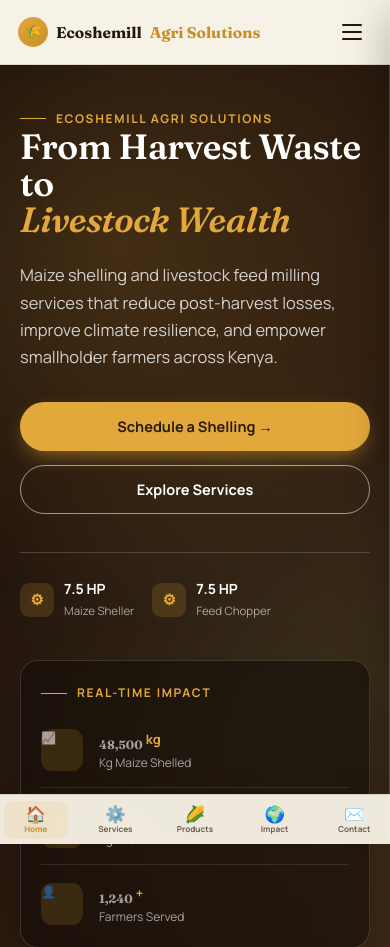
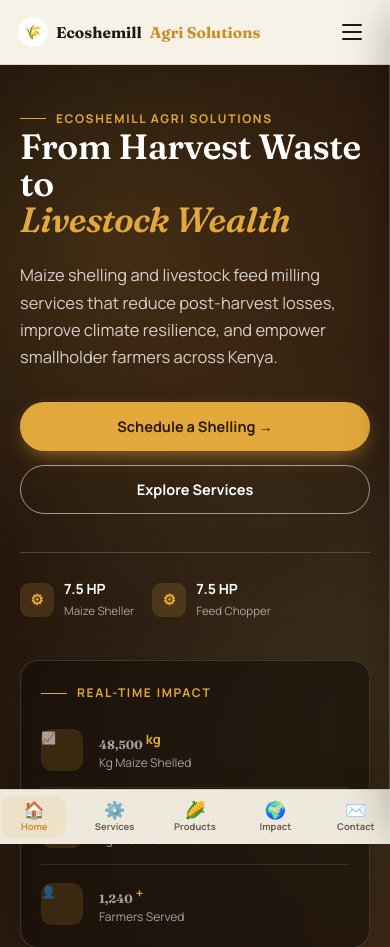
Before and after one commit to Rockvictor/My-project, a plain HTML site: page index.html in a window 390 px wide. Shown: the top 947 px of the page. Drawn offline with Linux system fonts and the light colour scheme.

Commit message:
logo color

```diff
--- a/index.html
+++ b/index.html
@@ -81,7 +81,7 @@
       <div class="step-card">
         <div class="step-media">
           <span class="step-tag">Step 01</span>
-          <img src="https://images.unsplash.com/photo-1601472244926-1de84e69b7e8?q=80&w=800&auto=format&fit=crop" alt="Maize shelling">
+          <img src="https://static.wixstatic.com/media/b9a05c_480f570ef8fc4320bede67f602504356~mv2.jpg/v1/fill/w_505,h_607,al_c,q_80,enc_avif,quality_auto/b9a05c_480f570ef8fc4320bede67f602504356~mv2.jpg" alt="Maize shelling">
         </div>
         <div class="step-body">
           <h3>Maize Shelling</h3>
--- a/style.css
+++ b/style.css
@@ -71,7 +71,7 @@
   .logo{display:flex; align-items:center; gap:10px; font-family:'Fraunces',serif; font-weight:700; font-size:18px; flex:none;}
   .logo-mark{
     width:34px; height:34px; border-radius:50%; flex:none;
-    background:linear-gradient(145deg, var(--gold), var(--gold-dark));
+    background:#fff;
     display:flex; align-items:center; justify-content:center; font-size:16px;
   }
   .nav-links{display:flex; align-items:center; gap:30px; font-size:14px; font-weight:600; color:var(--ink);}
@@ -98,40 +98,24 @@
   /* BOTTOM TAB BAR (mobile only, icons + labels) */
   .bottom-nav{
     display:none; /* enabled in mobile media query */
-    position:fixed; inset:auto 0 0 0; bottom:0; left:0; right:0; width:100%;
-    z-index:1000;
-    background:rgba(247,242,231,.96); backdrop-filter:blur(12px);
-    -webkit-backdrop-filter:blur(12px);
+    position:fixed; left:0; right:0; bottom:0; z-index:80;
+    background:rgba(247,242,231,.96);
+    -webkit-backdrop-filter:blur(12px); backdrop-filter:blur(12px);
     border-top:1px solid var(--line);
     box-shadow:0 -10px 26px -14px rgba(36,24,18,.28);
-    padding:clamp(4px,1.5vw,6px) clamp(2px,1vw,4px) calc(clamp(4px,1.5vw,6px) + env(safe-area-inset-bottom));
-    /* keep the browser from letting a fixed element drift during momentum scroll */
-    transform:translateZ(0);
-    -webkit-transform:translateZ(0);
+    padding:6px 2px calc(6px + env(safe-area-inset-bottom));
+    -webkit-transform:translate3d(0,0,0); transform:translate3d(0,0,0);
     will-change:transform;
-    overscroll-behavior:contain;
-  }
-  /* Grid instead of flex: guarantees exactly 5 equal columns spanning
-     the full width, so items always fit and never wrap regardless of
-     screen width or label length. */
-  .bottom-nav{
-    grid-template-columns:repeat(5, minmax(0, 1fr));
-    overflow:hidden; /* hard safety net: nothing can ever spill out */
   }
   .bottom-nav a{
     display:flex; flex-direction:column; align-items:center; justify-content:center;
-    gap:1px; min-width:0; width:100%; overflow:hidden;
-    padding:clamp(3px,1.2vw,6px) 1px; border-radius:10px;
+    gap:2px; flex:1 1 0; min-width:0; max-width:20%; padding:5px 1px; border-radius:10px;
     color:var(--ink-soft); text-decoration:none; transition:color .2s ease, background .2s ease;
   }
   .bottom-nav a.active{color:var(--gold-dark); background:rgba(227,168,59,.12);}
-  .bn-ic{
-    font-size:clamp(13px,4.2vw,17px);
-    line-height:1;
-  }
+  .bn-ic{font-size:clamp(14px,4.6vw,17px); line-height:1;}
   .bn-label{
-    font-size:clamp(7.5px,2.1vw,9.5px);
-    font-weight:700; letter-spacing:0;
+    font-size:clamp(8px,2.4vw,9.5px); font-weight:700; letter-spacing:.005em;
     max-width:100%; white-space:nowrap; overflow:hidden; text-overflow:ellipsis;
   }
 
@@ -316,8 +300,8 @@
     }
 
     /* Bottom tab bar takes over as primary nav on mobile */
-    .bottom-nav{display:grid;}
-    body{padding-bottom:calc(66px + env(safe-area-inset-bottom));}
+    .bottom-nav{display:flex;}
+    body{padding-bottom:66px;}
   }
 
   /* Phones */
@@ -368,7 +352,10 @@
     .impact-num{font-size:20px;}
     .dash-stats{gap:26px;}
 
-    .bottom-nav{padding:4px 2px calc(4px + env(safe-area-inset-bottom));}
+    .bottom-nav{padding:5px 0 calc(5px + env(safe-area-inset-bottom));}
+    .bottom-nav a{padding:4px 0; gap:1px;}
+    .bn-ic{font-size:15px;}
+    .bn-label{font-size:8.5px;}
   }
 
   /* Reduced motion */
```
